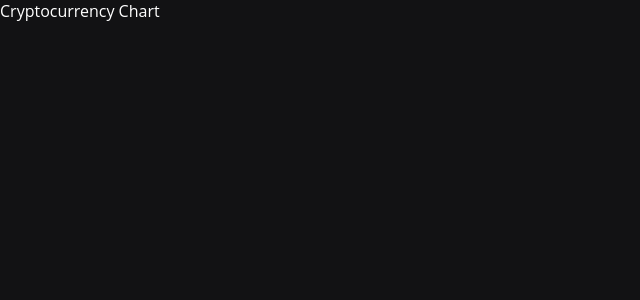
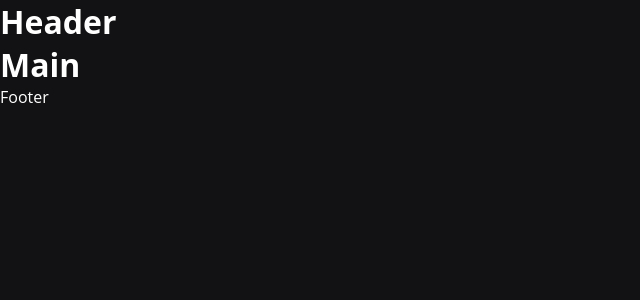
Before and after one commit to Blackkifir/Cryptocurrency-Chart, a React (Vite) app: page / in a window 1280 px wide. Shown: the top 300 px of the page, without its empty margins (0-640 px from the left). Built offline with nearby package versions, Linux system fonts and the light colour scheme.

Commit message:
create of basic components: Header and Footer

```diff
--- /dev/null
+++ b/src/components/Footer.tsx
@@ -0,0 +1,5 @@
+export default function Footer() {
+  return(
+    <p className="title">Footer</p>
+  )
+}
--- /dev/null
+++ b/src/components/Header.tsx
@@ -0,0 +1,5 @@
+export default function Header() {
+  return(
+    <h1 className="title">Header</h1>
+  )
+}
--- a/src/pages/CryptoChart.tsx
+++ b/src/pages/CryptoChart.tsx
@@ -1,5 +1,14 @@
+import Footer from "../components/Footer";
+import Header from "../components/Header";
+
 export default function CryptoChart() {
   return (
-    <main className="main">Cryptocurrency Chart</main>
+    <>
+      <Header />
+      <main className="main">
+        <h1>Main</h1>
+      </main>
+      <Footer />
+    </>
   );
 }
```
Also changed, not shown: src/components/styles/Footer.css (added), src/components/styles/Header.css (added).
